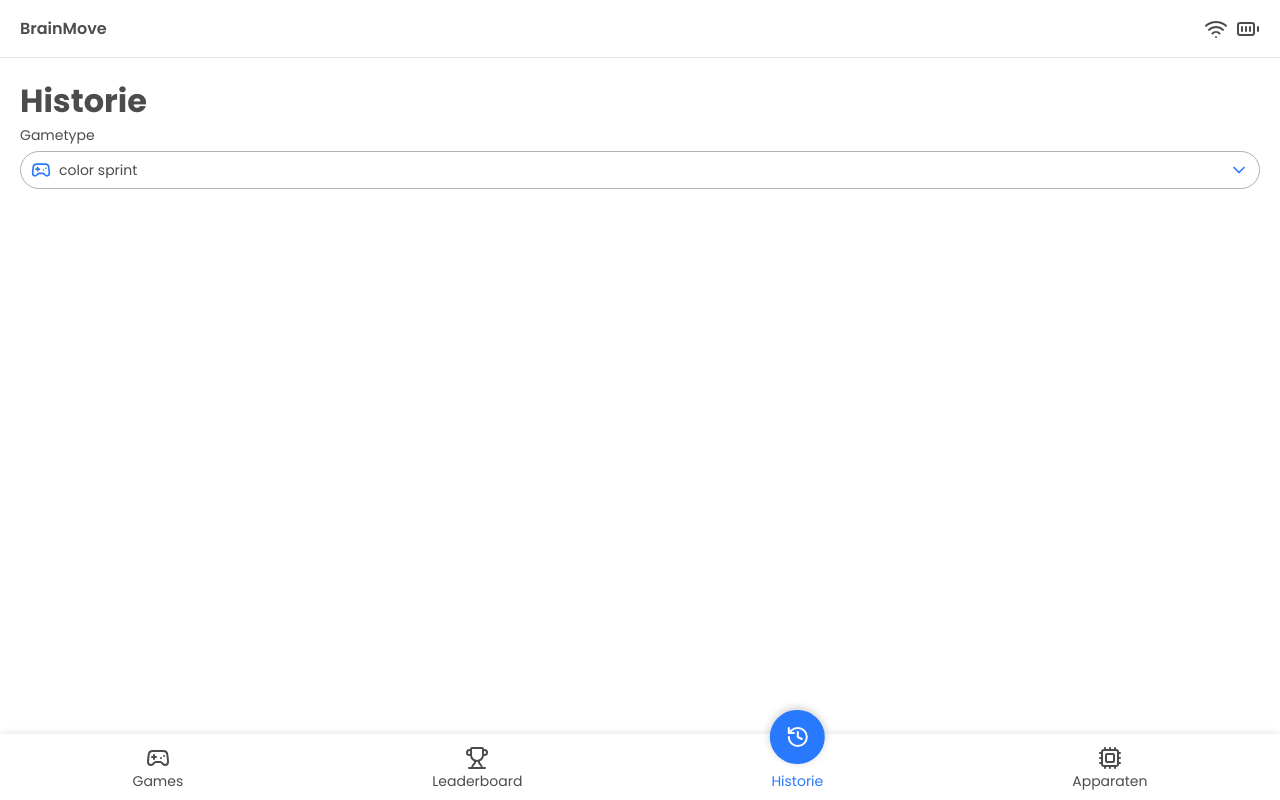
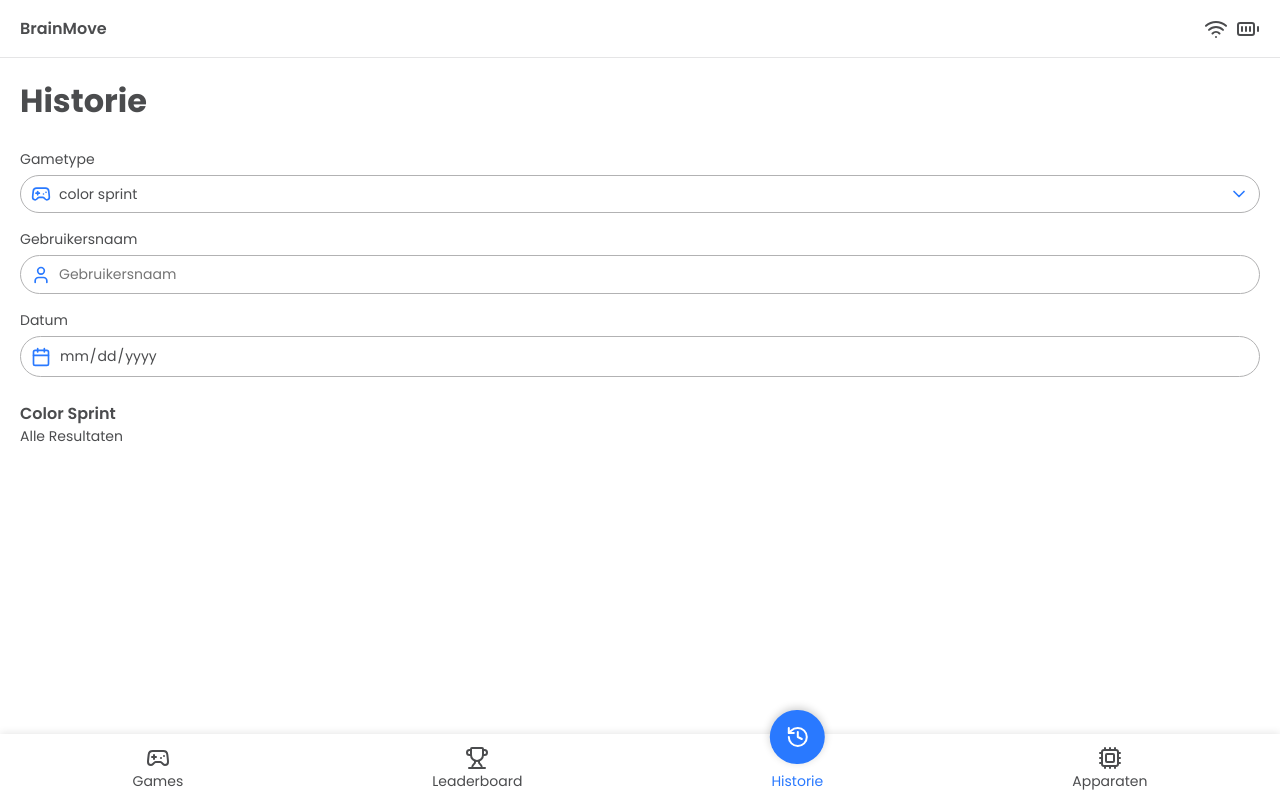
Before and after one commit to VandeputteArne/BrainMoveG1, a Vue app in the folder frontend/: page /historie in a window 1280 px wide. Built offline with nearby package versions, Linux system fonts and the light colour scheme.

Commit message:
feat: enhance AppHistorie view with filters and username input

```diff
--- /dev/null
+++ b/frontend/src/components/filters/FilterDatum.vue
@@ -0,0 +1,59 @@
+<script setup>
+import { Calendar } from 'lucide-vue-next';
+import { ref } from 'vue';
+
+const dateRef = ref(null);
+const selectedDate = ref('');
+
+function openDatePicker(event) {
+  if (event.target !== dateRef.value && dateRef.value) {
+    dateRef.value.showPicker?.() || dateRef.value.focus();
+  }
+}
+</script>
+
+<template>
+  <div class="c-filter-datum">
+    <p>Datum</p>
+    <div class="c-filter-datum__filter" @click="openDatePicker">
+      <Calendar class="c-filter-datum__icon" />
+      <input ref="dateRef" type="date" v-model="selectedDate" class="c-filter-datum__input" @click.stop />
+    </div>
+  </div>
+</template>
+
+<style scoped>
+.c-filter-datum {
+  display: flex;
+  flex-direction: column;
+  gap: 0.3125rem;
+  font-size: 0.875rem;
+}
+
+.c-filter-datum__filter {
+  display: flex;
+  align-items: center;
+  gap: 0.5rem;
+  border-radius: var(--radius-40);
+  border: solid 1px var(--gray-40);
+  padding: 0.5rem 0.625rem;
+  cursor: pointer;
+}
+
+.c-filter-datum__icon {
+  width: 1.25rem;
+  height: 1.25rem;
+  color: var(--blue-100);
+}
+
+.c-filter-datum__input {
+  all: unset;
+  flex-grow: 1;
+  cursor: pointer;
+  height: 100%;
+}
+
+.c-filter-datum__input::-webkit-calendar-picker-indicator {
+  display: none;
+}
+</style>
--- a/frontend/src/components/inputs/InputGebruikersnaam.vue
+++ b/frontend/src/components/inputs/InputGebruikersnaam.vue
@@ -5,6 +5,7 @@ import { defineProps, defineEmits, ref, defineExpose } from 'vue';
 
 const props = defineProps({
   modelValue: { type: String, default: '' },
+  bold: { type: Boolean, default: false },
 });
 
 const emit = defineEmits(['update:modelValue']);
@@ -24,9 +25,10 @@ defineExpose({ focus });
 
 <template>
   <div>
-    <h3>Gebruikersnaam</h3>
+    <h3 v-if="props.bold">Gebruikersnaam</h3>
+    <p v-else>Gebruikersnaam</p>
     <div class="c-input-gebruiker">
-      <label for="gebruikersnaam" class="c-input-gebruiker__label"><User /></label>
+      <label for="gebruikersnaam" class="c-input-gebruiker__label"><User :class="!props.bold ? 'c-input-gebruiker__icon' : ''" /></label>
       <input ref="inputRef" id="gebruikersnaam" type="text" :value="props.modelValue" @input="onInput" placeholder="Gebruikersnaam" class="c-input-gebruiker__input" />
     </div>
   </div>
@@ -55,5 +57,11 @@ defineExpose({ focus });
     font-size: 0.875rem;
     background-color: transparent;
   }
+
+  .c-input-gebruiker__icon {
+    width: 1.25rem;
+    height: 1.25rem;
+    color: var(--blue-100);
+  }
 }
 </style>
--- a/frontend/src/views/games/AppDetail.vue
+++ b/frontend/src/views/games/AppDetail.vue
@@ -128,7 +128,7 @@ async function startGame() {
 <template>
   <div class="c-game-detail">
     <div>
-      <InputGebruikersnaam ref="usernameInput" v-model="username" />
+      <InputGebruikersnaam ref="usernameInput" v-model="username" bold />
       <p v-if="usernameError" class="error">Gebruikersnaam is verplicht</p>
     </div>
 
--- a/frontend/src/views/games/AppGames.vue
+++ b/frontend/src/views/games/AppGames.vue
@@ -2,11 +2,24 @@
 import { ref, onMounted } from 'vue';
 import GameCard from '../../components/cards/CardsGame.vue';
 
-const games = ref([{ id: '1', title: 'Color Sprint', tag: 'Reactiesnelheid', bestTime: 0.5, unit: 's', image: 'images/cards/color-sprint.png' }]);
+const games = ref([]);
 
 onMounted(async () => {
-  // als je data vanaf een API wilt laden, doe dat hier en zet games.value = fetchedData
-  // const res = await fetch('/api/games'); games.value = await res.json();
+  try {
+    const res = await fetch('http://10.42.0.1:8000/games/overview');
+    const data = await res.json();
+
+    games.value = data.map((game, index) => ({
+      id: String(index + 1),
+      title: game.game_naam,
+      tag: game.tag,
+      bestTime: game.highscore,
+      unit: game.eenheid,
+      image: `images/cards/${game.game_naam.toLowerCase().replace(/\s+/g, '-')}.png`,
+    }));
+  } catch (error) {
+    console.error('Failed to fetch games:', error);
+  }
 });
 </script>
 
--- a/frontend/src/views/historie/AppHistorie.vue
+++ b/frontend/src/views/historie/AppHistorie.vue
@@ -1,12 +1,36 @@
 <script setup>
 import FilterGame from '../../components/filters/FilterGame.vue';
+import InputGebruikersnaam from '../../components/inputs/InputGebruikersnaam.vue';
+import FilterDatum from '../../components/filters/FilterDatum.vue';
 </script>
 
 <template>
   <div class="c-historie">
     <h1>Historie</h1>
-    <FilterGame />
+    <div class="c-historie__filters">
+      <FilterGame />
+      <InputGebruikersnaam label="Zoek op gebruikersnaam" placeholder="Voer een gebruikersnaam in" />
+      <FilterDatum />
+    </div>
+
+    <div class="c-historie__overzicht">
+      <h3>Color Sprint</h3>
+      <p>Alle Resultaten</p>
+      <div class="c-historie__resultaten"></div>
+    </div>
   </div>
 </template>
 
-<style scoped></style>
+<style scoped>
+.c-historie {
+  display: flex;
+  flex-direction: column;
+  gap: var(--spacing-title);
+
+  .c-historie__filters {
+    display: flex;
+    flex-direction: column;
+    gap: 1rem;
+  }
+}
+</style>
```
